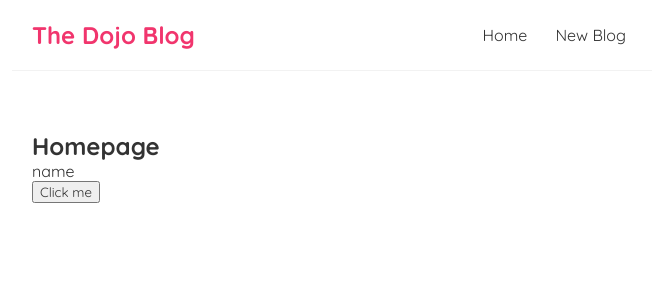
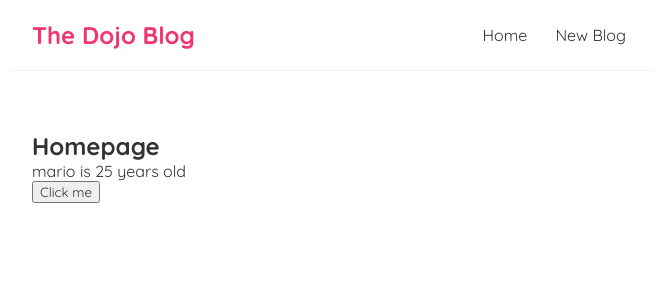
Before and after one commit to prakharjain3/dojo-blog, a React (Create React App) app: page / in a window 1280 px wide. Shown: the top 300 px of the page, without its empty margins (308-964 px from the left). Built offline with nearby package versions, Linux system fonts and the light colour scheme.

Commit message:
lesson 11

```diff
--- a/src/Home.js
+++ b/src/Home.js
@@ -1,10 +1,13 @@
+import { useState } from 'react';
+
 const Home = () => {
 
-    let name = "mario";
-
-    const handleClick = (e) => {
-        let name = "luigi";
-        console.log('hello, ninjas', e);
+    // let name = "mario";
+    const [name, setName] = useState("mario"); // triggers to re render the webpage with luigi
+    const [age, setAge] = useState(25)                               // it could be an object an array or a boolean or it could be a boolean
+    const handleClick = () => { // arrow function
+        setName("luigi");
+        setAge(60);
     }
 
     // const handleClickAgain = (name, e) => {
@@ -14,7 +17,7 @@
     return (
         <div className="home">
             <h2>Homepage</h2>
-            <p>name</p>
+            <p>{ name } is { age } years old</p>
             <button onClick={handleClick}>Click me</button>
             {/* <button onClick={(e) => handleClickAgain("mario", e)}>Click me again</button> */}
             </div>
```
